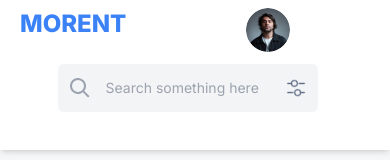
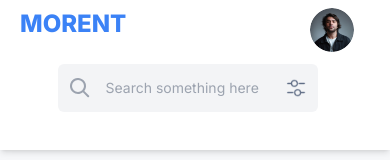
Before and after one commit to areebayaseen15/Hackhathone2-figma-template, a Next.js app: page / in a window 390 px wide. Shown: the top 160 px of the page. Built offline with nearby package versions, Linux system fonts and the light colour scheme.

Commit message:
Update Navbar.tsx

```diff
--- a/src/app/components/Navbar.tsx
+++ b/src/app/components/Navbar.tsx
@@ -59,7 +59,7 @@ const Navbar = () => {
   alt="Profile"
   width={44}
   height={44}
-  className="relative bottom-[120px] left-20 rounded-full md:hidden"
+  className="relative bottom-[120px] left-36 rounded-full md:hidden"
 />
 </Link>
 
```
